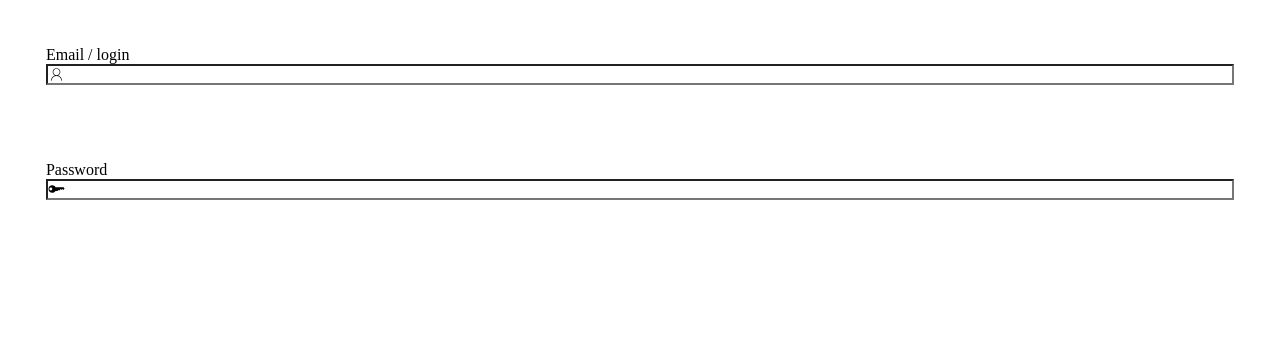
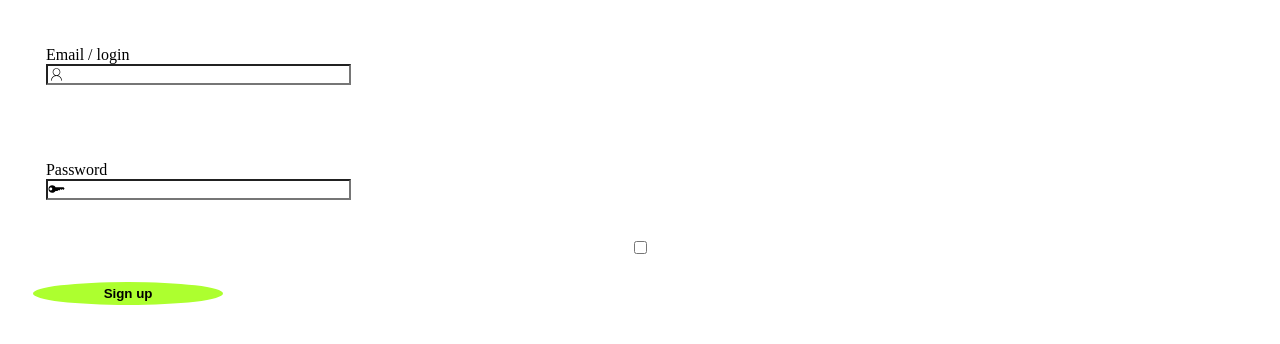
Before and after one commit to yaoleksa/theLambda, a React app: page / in a window 1280 px wide. Both pictures are taken after a click on the element "SignUp". Built offline with nearby package versions, Linux system fonts and the light colour scheme.

Commit message:
work with sign up form

```diff
--- a/src/index.js
+++ b/src/index.js
@@ -30,8 +30,15 @@ function SignUp() {
             <label for='password' className='credential'>Password
             <input type='password' name='passwiord' className='password'></input>
             </label>
+            <input type='checkbox' onChange={showPassword}></input>
+            <input type="submit" value="Sign up" className='login_buttons'></input>
         </form>
     </>);
+}
+
+function showPassword() {
+    const pswdForm = document.getElementsByClassName('password')[0];
+    pswdForm.type = pswdForm.type == 'text' ? 'password' : 'text';
 }
 
 function renderWithSignUp() {
--- a/style/index.css
+++ b/style/index.css
@@ -4,6 +4,7 @@
 #sign_up_form {
     display: grid;
     grid-template-columns: 1fr;
+    align-items: center;
 }
 #welcome_widget {
     display: block;
@@ -41,11 +42,15 @@
 }
 .email {
     background: url('../imgs/user-128.svg') no-repeat;
+    width: 25%;
+    text-align: center;
 }
 .email:focus {
     background: none;
 }
 .password {
+    width: 25%;
+    text-align: center;
     background: url('../imgs/key-53.svg') no-repeat;
 }
 .password:focus {
```
Also changed, not shown: 1 other file.
